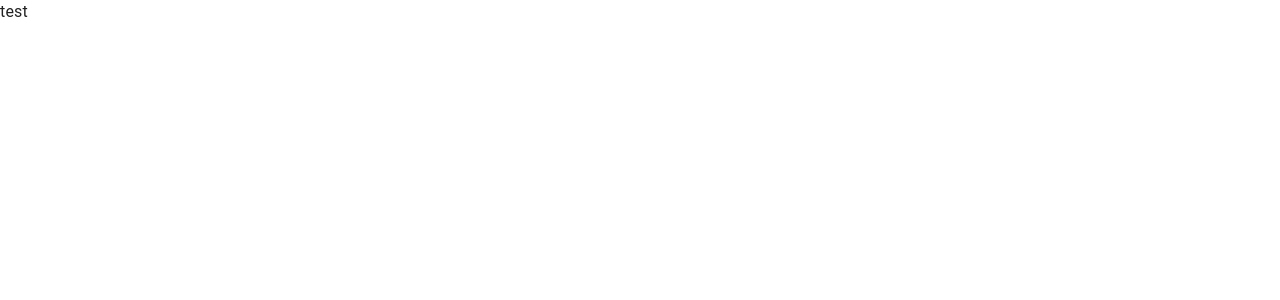
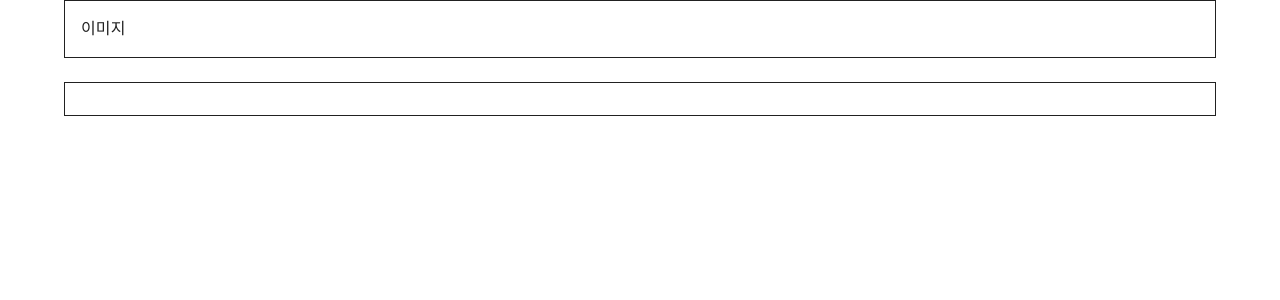
Before and after one commit to osanThor/wedding-card, a Next.js app: page / in a window 1280 px wide. Shown: the top 300 px of the page. Built offline with nearby package versions, Linux system fonts and the light colour scheme.

Commit message:
feat. mui 분석

```diff
--- a/src/pages/index.tsx
+++ b/src/pages/index.tsx
@@ -1,3 +1,10 @@
+import { Box, Container } from "@mui/material";
+
 export default function Home() {
-  return <div>test</div>;
+  return (
+    <Container>
+      <Box sx={{ border: "1px solid", p: 2, mb: 3 }}>이미지</Box>
+      <Box sx={{ border: "1px solid", p: 2 }}></Box>
+    </Container>
+  );
 }
```
